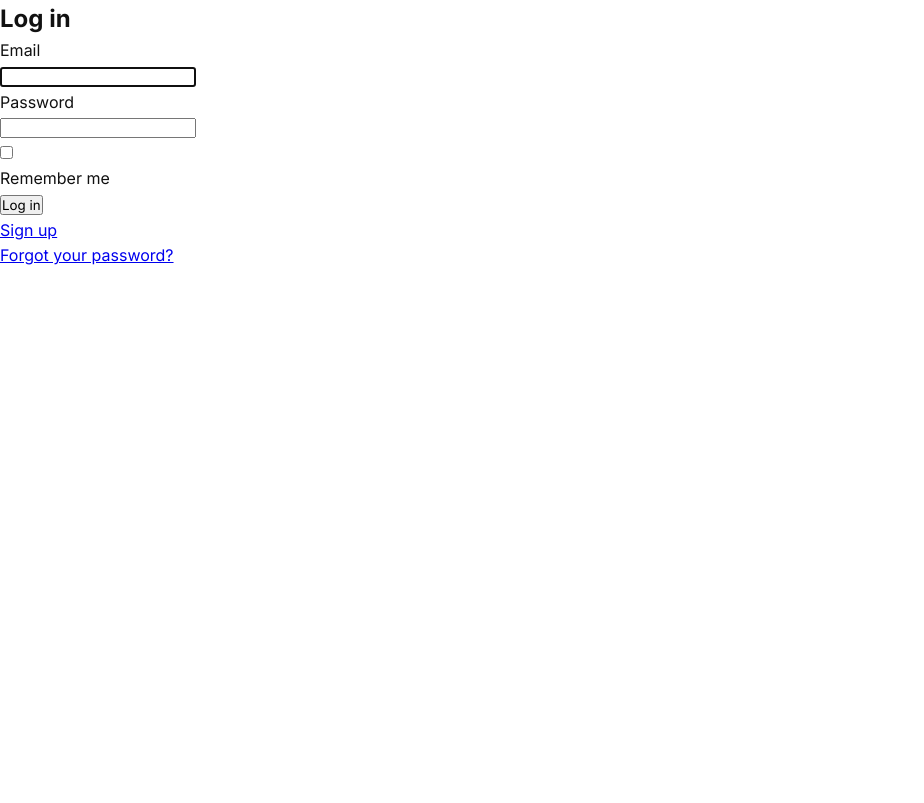
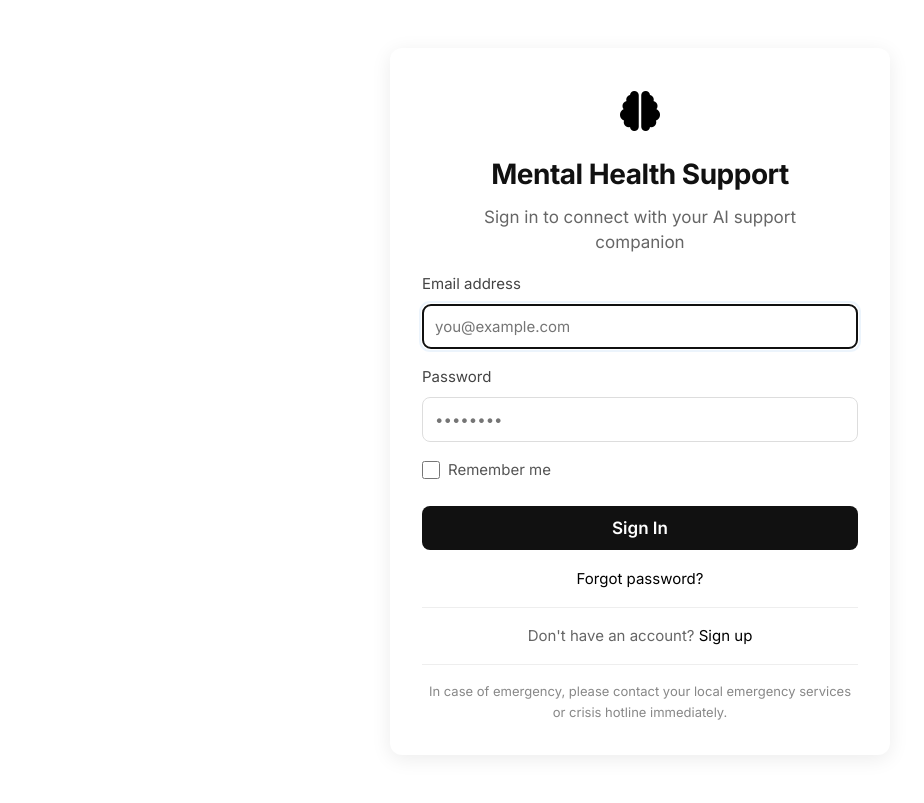
Before and after one commit to harsh-varlekar/AntarMan, a Rails app: the page made by app/views/devise/sessions/new.html.erb in a window 1280 px wide. Shown: the whole page, without its empty margins (0-924 px from the left). Run offline with Rails 7, Linux system fonts and the light colour scheme.

Commit message:
Design Login Page

```diff
--- /dev/null
+++ b/app/assets/stylesheets/login.css
@@ -0,0 +1,178 @@
+/* app/assets/stylesheets/devise_sessions.css */
+
+/* Base container styles */
+.devise-session-container {
+  max-width: 500px; /* Slightly wider */
+  margin: 3rem auto; /* More vertical spacing */
+  padding: 2rem; /* More padding */
+  background: white;
+  border-radius: 12px; /* More rounded corners */
+  box-shadow: 0 4px 20px rgba(0, 0, 0, 0.08); /* Softer shadow */
+  font-family: 'Inter', sans-serif;
+  text-align: center; /* Center all content */
+}
+
+/* Brain icon styles */
+.devise-session-container .icon-size {
+  font-size: 2.5rem; /* Larger icon */
+  color: #000000; /* Blue color for the brain */
+  margin-bottom: 0.5rem;
+}
+
+/* Title styles */
+.devise-session-title {
+  font-size: 28px; /* Larger title */
+  font-weight: 700; /* Bolder */
+  margin-bottom: 8px;
+  color: #111;
+  letter-spacing: -0.5px; /* Slightly tighter letter spacing */
+}
+
+/* Subtitle styles */
+.devise-session-subtitle {
+  font-size: 17px; /* Slightly larger */
+  color: #666;
+  margin-bottom: 5px; /* More space below */
+  line-height: 1.5;
+  max-width: 320px;
+  margin-left: auto;
+  margin-right: auto;
+}
+
+/* Form styles */
+.devise-session-form {
+  margin-top: 1rem;
+  text-align: left; /* Form contents left-aligned */
+}
+
+.devise-session-field {
+  margin-bottom: 1rem; /* More spacing between fields */
+}
+
+.devise-session-field label {
+  display: block;
+  margin-bottom: 0.5rem; /* More space below labels */
+  font-weight: 500;
+  color: #444;
+  font-size: 15px; /* Slightly larger labels */
+}
+
+.devise-session-input {
+  width: 100%;
+  padding: 0.75rem; /* More padding for inputs */
+  border: 1px solid #ddd;
+  border-radius: 8px; /* More rounded inputs */
+  font-size: 15px; /* Slightly larger text */
+  transition: all 0.2s ease;
+}
+
+.devise-session-input:focus {
+  border-color: #000000;
+  box-shadow: 0 0 0 3px rgba(74, 144, 226, 0.1); /* Subtle focus glow */
+}
+
+/* Remember me checkbox */
+.devise-session-remember {
+  display: flex;
+  align-items: center;
+  gap: 0.50rem; /* More space between checkbox and label */
+  margin: 1rem 0; /* More vertical spacing */
+}
+
+.devise-session-remember input[type="checkbox"] {
+  width: 18px; /* Slightly larger checkbox */
+  height: 18px;
+  accent-color: #000000; /* Blue checkbox */
+}
+
+.devise-session-remember label {
+  font-size: 15px; /* Slightly larger */
+  color: #555;
+}
+
+/* Submit button */
+.devise-session-submit {
+  width: 100%;
+  padding: 0.75rem; /* More padding */
+  background-color: #111;
+  color: white;
+  border: none;
+  border-radius: 8px; /* More rounded */
+  font-size: 17px; /* Larger text */
+  font-weight: 600; /* Bolder */
+  cursor: pointer;
+  transition: all 0.2s ease;
+  margin-top: 0.50rem;
+}
+
+.devise-session-submit:hover {
+  background-color: #333;
+  transform: translateY(-1px); /* Slight lift effect */
+}
+
+/* Links section */
+.devise-session-links {
+  margin-top: 1rem;
+}
+
+.devise-session-link {
+  color: #000000;
+  text-decoration: none;
+  font-size: 15px; /* Slightly larger */
+  font-weight: 500; /* Medium weight */
+  transition: all 0.2s ease;
+}
+
+.devise-session-link:hover {
+  text-decoration: underline;
+  color: #000000;
+}
+
+/* Divider */
+.devise-session-divider {
+  height: 1px;
+  background-color: #eee;
+  margin: 1rem 0; /* More spacing around divider */
+}
+
+/* Footer section */
+.devise-session-footer {
+  margin-top: 1rem;
+}
+
+.devise-session-footer-text {
+  color: #666;
+  font-size: 15px; /* Slightly larger */
+  margin-bottom: 1rem;
+}
+
+.devise-session-emergency {
+  color: #888;
+  font-size: 13px; /* Slightly larger than before */
+  line-height: 1.6;
+  border-top: 1px solid #eee;
+  padding-top: 1rem;
+  margin-top: 1rem;
+}
+
+/* Responsive adjustments */
+@media (max-width: 480px) {
+  .devise-session-container {
+    margin: 1.5rem;
+    padding: 2rem;
+    border-radius: 10px;
+  }
+
+  .devise-session-title {
+    font-size: 24px;
+  }
+
+  .devise-session-subtitle {
+    font-size: 16px;
+  }
+
+  .devise-session-input,
+  .devise-session-submit {
+    padding: 0.75rem;
+  }
+}
--- /dev/null
+++ b/app/views/devise/sessions/new.html.erb
@@ -0,0 +1,41 @@
+<div class="devise-session-container">
+  <div class="icon-size">
+    <i class="fa-solid fa-brain"></i>
+  </div>
+  <h1 class="devise-session-title">Mental Health Support</h1>
+  <p class="devise-session-subtitle">Sign in to connect with your AI support companion</p>
+
+  <%= form_for(resource, as: resource_name, url: session_path(resource_name), html: { class: 'devise-session-form' }) do |f| %>
+    <div class="devise-session-field">
+      <%= f.label :email, "Email address" %>
+      <%= f.email_field :email, autofocus: true, autocomplete: "email", placeholder: "you@example.com", class: 'devise-session-input' %>
+    </div>
+
+    <div class="devise-session-field">
+      <%= f.label :password %>
+      <%= f.password_field :password, autocomplete: "current-password", placeholder: "••••••••", class: 'devise-session-input' %>
+    </div>
+
+    <% if devise_mapping.rememberable? %>
+      <div class="devise-session-remember">
+        <%= f.check_box :remember_me %>
+        <%= f.label :remember_me, "Remember me" %>
+      </div>
+    <% end %>
+
+    <div class="actions">
+      <%= f.submit "Sign In", class: 'devise-session-submit' %>
+    </div>
+  <% end %>
+
+  <div class="devise-session-links">
+    <%= link_to "Forgot password?", new_password_path(resource_name), class: 'devise-session-link' %>
+  </div>
+
+  <div class="devise-session-divider"></div>
+
+  <div class="devise-session-footer">
+    <p class="devise-session-footer-text">Don't have an account? <%= link_to "Sign up", new_registration_path(resource_name), class: 'devise-session-link' %></p>
+    <p class="devise-session-emergency">In case of emergency, please contact your local emergency services or crisis hotline immediately.</p>
+  </div>
+</div>
--- a/app/views/home/index.html.erb
+++ b/app/views/home/index.html.erb
@@ -19,7 +19,7 @@
       <a href="#">Resources</a>
       <a href="#">Contact</a>
     </nav>
-    <button class="btn">Get Started</button>
+    <%= button_to 'Get Started', new_user_session_path, class: 'btn' %>
   </header>
 
   <!-- Hero Section -->
--- a/app/views/layouts/application.html.erb
+++ b/app/views/layouts/application.html.erb
@@ -17,8 +17,6 @@
     <link rel="apple-touch-icon" href="/icon.png">
     <%= stylesheet_link_tag "application" %>
   </head>
-    <p class="notice"><%= notice %></p>
-    <p class="alert"><%= alert %></p>
   <body>
     <%= yield %>
   </body>
```
